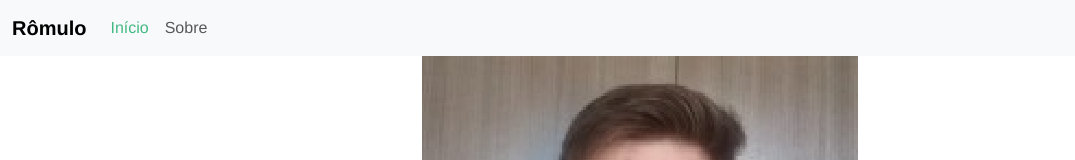
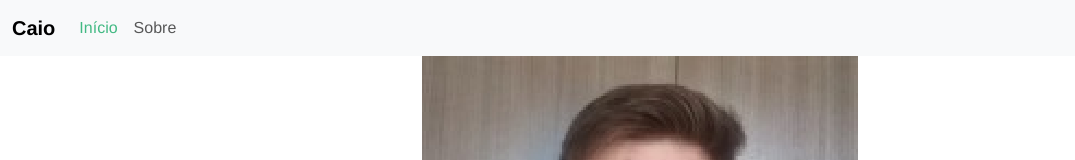
Before and after one commit to Cgfreire/sitegfront5, a Vue app: page / in a window 1280 px wide. Shown: the top 160 px of the page, without its empty margins (0-1075 px from the left). Built offline with nearby package versions, Linux system fonts and the light colour scheme.

Commit message:
Update App.vue

```diff
--- a/src/App.vue
+++ b/src/App.vue
@@ -1,7 +1,7 @@
 <template>
   <nav class="navbar navbar-expand-lg navbar-light bg-light">
     <div class="container-fluid">
-      <a class="navbar-brand" href="#">Rômulo</a>
+      <a class="navbar-brand" href="#">Caio</a>
       <button class="navbar-toggler" type="button" data-bs-toggle="collapse" data-bs-target="#navbarSupportedContent"
         aria-controls="navbarSupportedContent" aria-expanded="false" aria-label="Toggle navigation">
         <span class="navbar-toggler-icon"></span>
```
